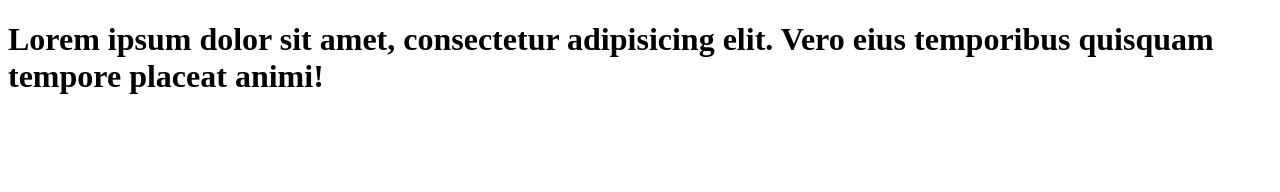
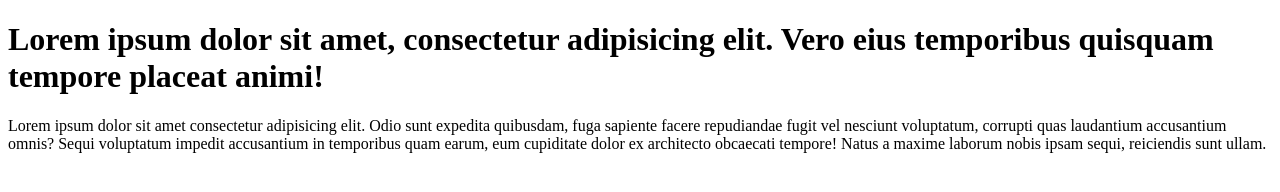
Before and after one commit to Ayush-Banka/basic-learn, a plain HTML site: page index.html in a window 1280 px wide. Drawn offline with Linux system fonts and the light colour scheme.

Commit message:
added para to code

```diff
--- a/index.html
+++ b/index.html
@@ -11,6 +11,12 @@
     <h1>
         Lorem ipsum dolor sit amet, consectetur adipisicing elit. Vero eius temporibus quisquam tempore placeat animi!
     </h1>
+    <p>
+        Lorem ipsum dolor sit amet consectetur adipisicing elit. Odio sunt expedita quibusdam, fuga sapiente facere
+        repudiandae fugit vel nesciunt voluptatum, corrupti quas laudantium accusantium omnis? Sequi voluptatum impedit
+        accusantium in temporibus quam earum, eum cupiditate dolor ex architecto obcaecati tempore! Natus a maxime
+        laborum nobis ipsam sequi, reiciendis sunt ullam.
+    </p>
 </body>
 
 </html>
```
